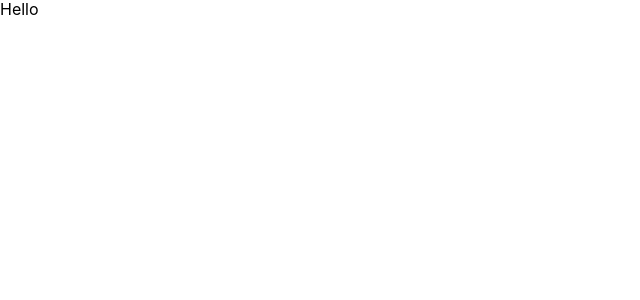
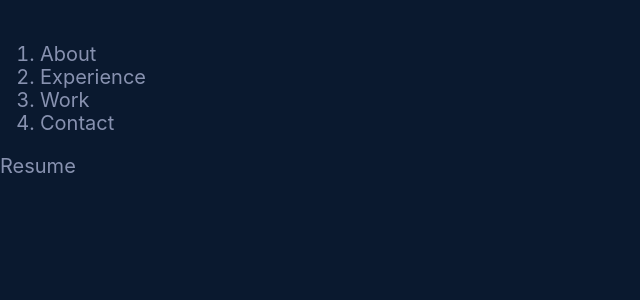
Before and after one commit to JosephBerm/Portfolio, a React (Create React App) app: page / in a window 1280 px wide. Shown: the top 300 px of the page, without its empty margins (0-640 px from the left). Built offline with nearby package versions, Linux system fonts and the light colour scheme.

Commit message:
Import Logo
Importing the Logo doesn't work, error happening

```diff
--- a/src/App.jsx
+++ b/src/App.jsx
@@ -1,10 +1,10 @@
-import "../src/css/normalize.css";
 import "../src/css/App.css";
+import Navbar from "./components/Navbar";
 
 function App() {
 	return (
 		<div className='App'>
-			<div>Hello</div>
+			<Navbar />
 		</div>
 	);
 }
--- /dev/null
+++ b/src/components/Navbar.jsx
@@ -0,0 +1,51 @@
+import React, { useState, useEffect } from "react";
+// import Logo from "../assets/Logo.svg";
+// import {ReactComponent as Logo} from "../assets/Logo.svg";
+
+function Navbar(props) {
+	const routes = [
+		{
+			name: "About",
+			location: "about",
+		},
+		{
+			name: "Experience",
+			location: "jobs",
+		},
+		{
+			name: "Work",
+			location: "projects",
+		},
+		{
+			name: "Contact",
+			location: "contact",
+		},
+	];
+	return (
+		<header>
+			<nav>
+				<div className='logo'>
+					<a href='/'>
+						{/* <Logo /> */}
+						{/* <img src={Logo} alt='Logo' /> */}
+					</a>
+				</div>
+				<div className='nav_StyledLinks'>
+					<ol>
+						{routes.map((route, index) => (
+							<li key={index}>
+								<a href={`/#${route.location}`}>{route.name}</a>
+							</li>
+						))}
+					</ol>
+					<div className='button'>
+						<a target='_blank' href='/resume.pdf'>
+							Resume
+						</a>
+					</div>
+				</div>
+			</nav>
+		</header>
+	);
+}
+export default Navbar;
--- a/src/css/App.css
+++ b/src/css/App.css
@@ -0,0 +1,30 @@
+@import "../css/normalize.css";
+
+:root {
+	--navy: #0a192f;
+	--slate: #8892b0;
+	--nav-height: 100px;
+	--lightest-slate: #ccd6f6;
+}
+
+html {
+	font-size: 62.5%;
+}
+body {
+	width: 100%;
+	height: 100%;
+	overflow-x: hidden;
+	font-size: 2rem;
+	color: var(--slate);
+	background-color: var(--navy);
+}
+a {
+	display: inline-block;
+	text-decoration: none;
+	text-decoration-skip-ink: auto;
+	color: inherit;
+	position: relative;
+}
+.clickable {
+	cursor: pointer;
+}
```
Also changed, not shown: src/assets/Logo.svg (added).
